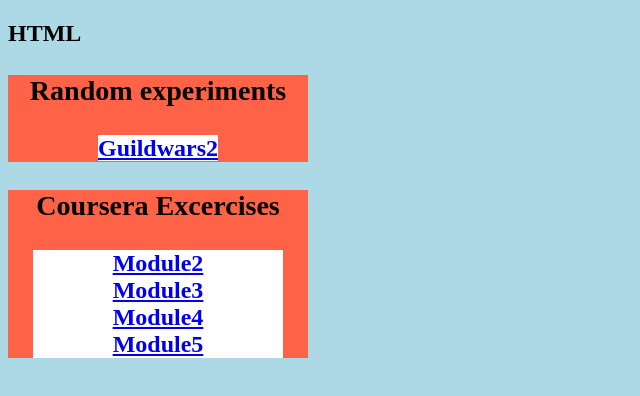
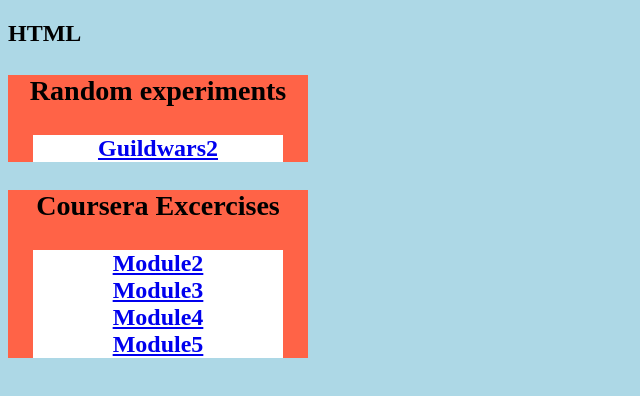
Before and after one commit to ennaangel/cors_html, a plain HTML site: page index.html in a window 1280 px wide. Shown: the whole page, without its empty margins (0-640 px from the left). Drawn offline with Linux system fonts and the light colour scheme.

Commit message:
Update index.html

```diff
--- a/index.html
+++ b/index.html
@@ -12,7 +12,7 @@
         <h2>HTML</2>
         <section class="subsec">
            <h3> Random experiments </h3>
-          <a href="https://ennaangel.github.io/cors_html/gw2_calc" class="btn" >Guildwars2</a>
+          <div class="btn"><a href="https://ennaangel.github.io/cors_html/gw2_calc">Guildwars2</a></div>
         </section>
         <section class="subsec">
             <h3>Coursera Excercises </h3>
```
